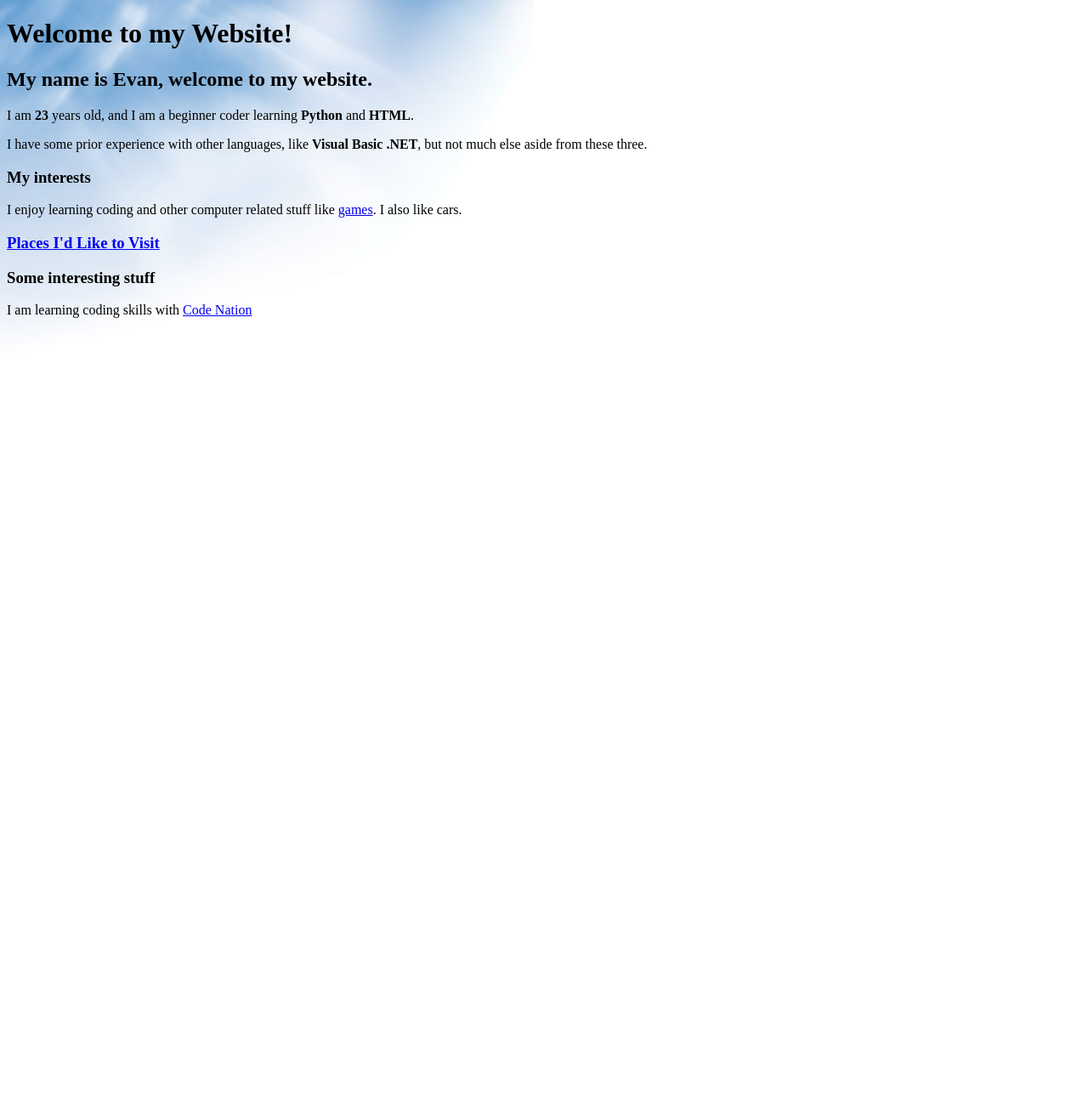
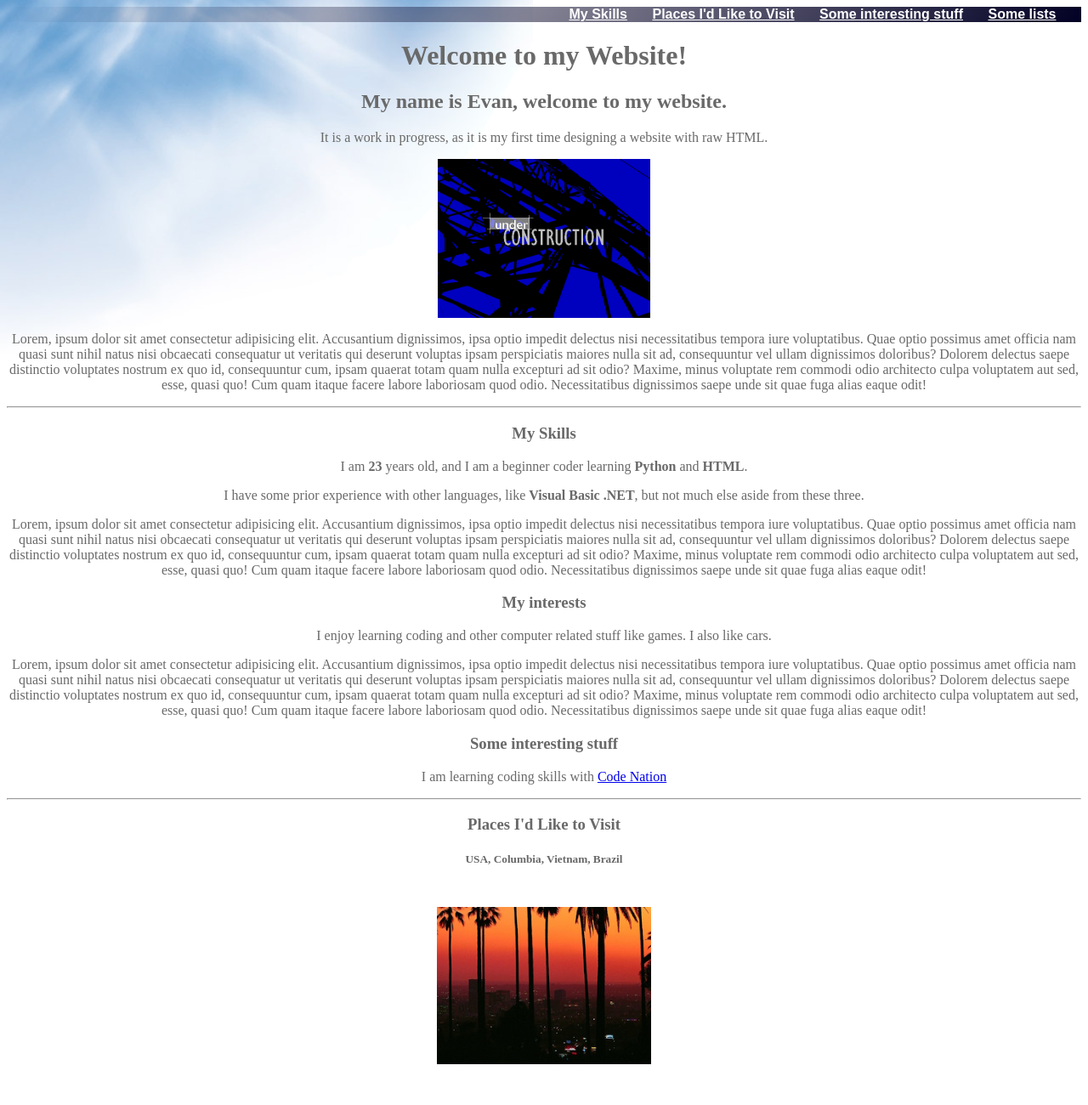
Before and after one commit to ecn913/webdev2, a plain HTML site: page index.html in a window 1280 px wide. Shown: the top 1300 px of the page at 85% size. Before the commit the page ends 800 px from the top, so only its background shows below. Drawn offline with Linux system fonts and the light colour scheme.

Commit message:
Massive update no. 1

```diff
--- a/index.html
+++ b/index.html
@@ -6,22 +6,63 @@
     <meta charset="UTF-8">
     <meta name="viewport" content="width=device-width, initial-scale=1.0">
     <title>Evan's Website</title>
+    <link rel="stylesheet" href="style.css">
 </head>
+<div>
+<nav class="gradien">
+    <a class="white_text" href="#my-skills">My Skills</a>
+    <a class="white_text" href="#places"> Places I'd Like to Visit</a>
+    <a class="white_text" href="#int_stuff">Some interesting stuff</a>
+    <a class="white_text" href="#lists">Some lists</a>
+</nav>
+</div>
+<div>
 <body>
-    <div><h1>Welcome to my Website!</h1>
+    <h1>Welcome to my Website!</h1>
     <h2>My name is Evan, welcome to my website.</h2>
+    <p>It is a work in progress, as it is my first time designing a website with raw HTML.</p>
+    <img class="centre-image" src="images/work (builds 116-302).bmp" width="250px">
+    <p>Lorem, ipsum dolor sit amet consectetur adipisicing elit. Accusantium dignissimos, ipsa optio impedit delectus nisi necessitatibus tempora iure voluptatibus. Quae optio possimus amet officia nam quasi sunt nihil natus nisi obcaecati consequatur ut veritatis qui deserunt voluptas ipsam perspiciatis maiores nulla sit ad, consequuntur vel ullam dignissimos doloribus? Dolorem delectus saepe distinctio voluptates nostrum ex quo id, consequuntur cum, ipsam quaerat totam quam nulla excepturi ad sit odio? Maxime, minus voluptate rem commodi odio architecto culpa voluptatem aut sed, esse, quasi quo! Cum quam itaque facere labore laboriosam quod odio. Necessitatibus dignissimos saepe unde sit quae fuga alias eaque odit!</p>
+</div>
+<hr>
+<div>
+    <h3 id="my-skills">My Skills</h3>
     <p>I am <b>23</b> years old, and I am a beginner coder learning <b>Python</b> and <b>HTML</b>.</p>
     <p>I have some prior experience with other languages, like <b>Visual Basic .NET</b>, but not much else aside from these three.</p>
-    <h3>My interests</h3>
-    <p>I enjoy learning coding and other computer related stuff like <a href="https://theoldnet.com/get?url=planethalflife.com&year=2002&scripts=false&decode=false" target="_blank"> games</a>. I also like cars.</p></div>
-    <h3><a href="places.html" target="_blank"> Places I'd Like to Visit</a></h3>
+    <p>Lorem, ipsum dolor sit amet consectetur adipisicing elit. Accusantium dignissimos, ipsa optio impedit delectus nisi necessitatibus tempora iure voluptatibus. Quae optio possimus amet officia nam quasi sunt nihil natus nisi obcaecati consequatur ut veritatis qui deserunt voluptas ipsam perspiciatis maiores nulla sit ad, consequuntur vel ullam dignissimos doloribus? Dolorem delectus saepe distinctio voluptates nostrum ex quo id, consequuntur cum, ipsam quaerat totam quam nulla excepturi ad sit odio? Maxime, minus voluptate rem commodi odio architecto culpa voluptatem aut sed, esse, quasi quo! Cum quam itaque facere labore laboriosam quod odio. Necessitatibus dignissimos saepe unde sit quae fuga alias eaque odit!</p>
+</div>
+<div>
+    <h3 id="int_stuff">My interests</h3>
+    <p>I enjoy learning coding and other computer related stuff like games</a>. I also like cars.</p></div>
+    <p>Lorem, ipsum dolor sit amet consectetur adipisicing elit. Accusantium dignissimos, ipsa optio impedit delectus nisi necessitatibus tempora iure voluptatibus. Quae optio possimus amet officia nam quasi sunt nihil natus nisi obcaecati consequatur ut veritatis qui deserunt voluptas ipsam perspiciatis maiores nulla sit ad, consequuntur vel ullam dignissimos doloribus? Dolorem delectus saepe distinctio voluptates nostrum ex quo id, consequuntur cum, ipsam quaerat totam quam nulla excepturi ad sit odio? Maxime, minus voluptate rem commodi odio architecto culpa voluptatem aut sed, esse, quasi quo! Cum quam itaque facere labore laboriosam quod odio. Necessitatibus dignissimos saepe unde sit quae fuga alias eaque odit!</p>
     <h3>Some interesting stuff</h3>
     <p>I am learning coding skills with <a href="https://wearecodenation.com/" target="_blank"> Code Nation</a></p>
+</div>
+<hr>
+<div>
+    <h3 id="places">Places I'd Like to Visit</h3>
+    <h5>USA, Columbia, Vietnam, Brazil</h5>
+    <img class="column" src="images/la.bmp">
+    <img class="column" src="images/colum.bmp">
+    <img class="column" src="images/viet.bmp">
+    <img class="column" src="images/rio.bmp">
+</div>
+<div>
+    <h3 id="lists">Some Lists</h3>
+    <h4 class="purple-text bgcol">Games</h4>
+        <ul>
+            <li><a href="https://theoldnet.com/get?url=planethalflife.com&year=2002&scripts=false&decode=false" target="_blank"> Half Life</a></li>
+            <li><a href="https://theoldnet.com/get?decode=false&scripts=false&timestamp=20030201112144&url=http://www.counter-strike.net" target="_blank"> Counter-Strike</a></li>
+            <li><a href="https://theoldnet.com/get?decode=false&scripts=false&timestamp=20030205060425&url=http://www.planetunreal.com" target="_blank"> Unreal Tournament</a></li>
+            <li><a href="https://theoldnet.com/get?decode=false&scripts=false&timestamp=20030201112144&url=http://www.planetquake.com/" target="_blank"> Quake</a></li>
+            <li><a href="https://classicgtasites.com/sanandreas/" target="blank"> GTA</a></li>
+        </ul>
+    <h4 class="purple-text bgcol">Music</h4>
+        <ul>
+            <li><a href="https://www.grimearchive.org/"> Grime/garage</a></li>
+            <li>Drum and bass/jungle</li>
+            <li>House/techno</li>
+        </ul>
+</div>
 </body>
 </html>
-<style>
-    body {
-        background-image: url("images/bg_tour.jpg");
-        background-repeat: no-repeat;
-    }
-</style>
--- /dev/null
+++ b/style.css
@@ -0,0 +1,46 @@
+body{
+    background-image: url("images/bg_tour.jpg");
+    background-repeat: no-repeat;
+    background-color: rgb(255, 255, 255);
+}
+nav{
+    text-align: right;
+    display: flex;
+    justify-content: space-evenly;
+    padding-left: 50%;
+    font-family: Arial, Helvetica, sans-serif;
+    font-weight: bolder;
+}
+h1, h2, h3, h5, p{
+    text-align: center;
+    color: dimgray;
+}
+.place-text{
+    text-align: left;
+}
+.purple-text{
+    color: firebrick;
+}
+.white_text{
+    color: white;
+}
+.opacity{
+    opacity: 0.25;
+}
+.gradien{
+    background: rgb(2,0,36);
+    background: linear-gradient(307deg, rgba(2,0,36,1) 0%, rgba(121,9,9,0) 100%, rgba(0,212,255,1) 100%);
+}
+.centre-image{
+    margin: 0 auto;
+    display: block;
+}
+.bgcol{
+    background-color: rgba(128, 128, 128, 0.238);
+}
+.column {
+    display:table-row;
+    margin: 0 auto;
+    width: 20%;
+    padding: 25px;
+  }
```
Also changed, not shown: places.html (+3 -8 lines), images/colum.bmp (added), images/la.bmp (added), images/rio.bmp (added), images/travel.bmp (added), images/travel1.png (added), images/viet.bmp (added), 1 other file.
